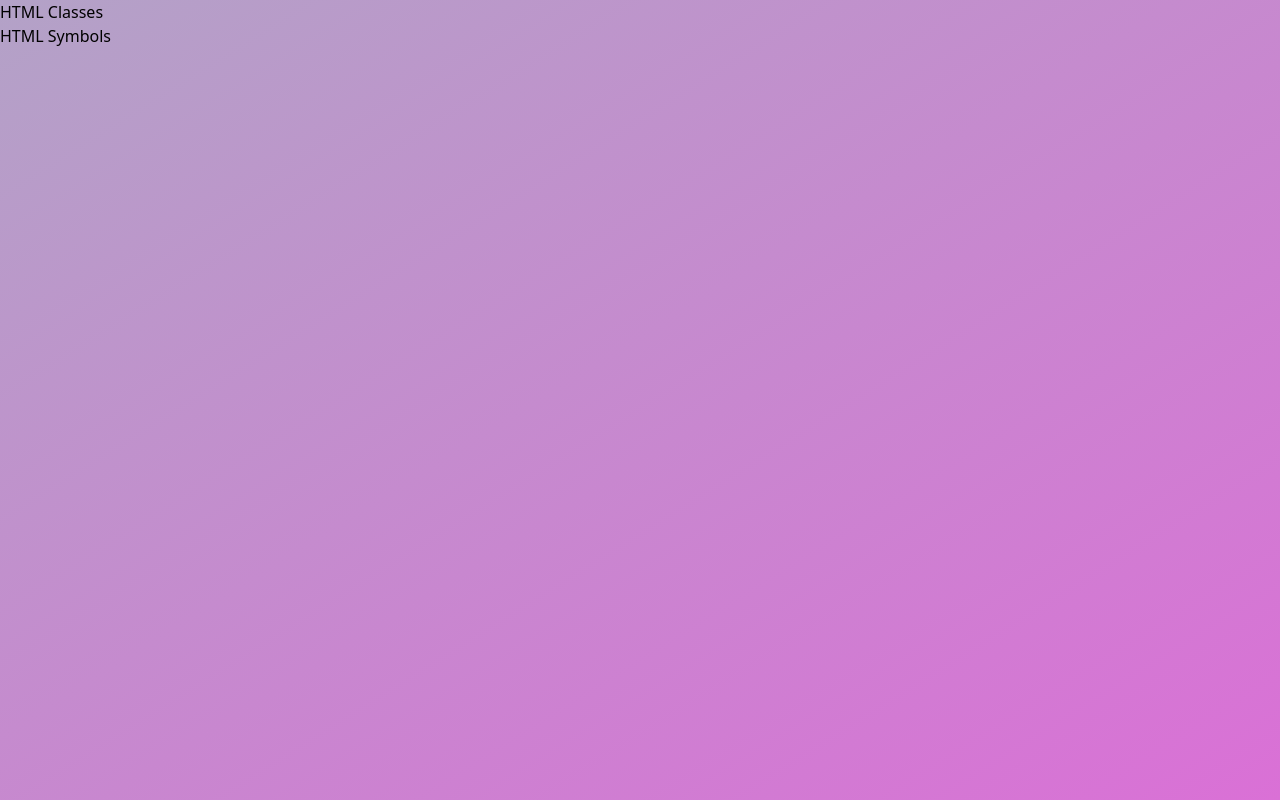
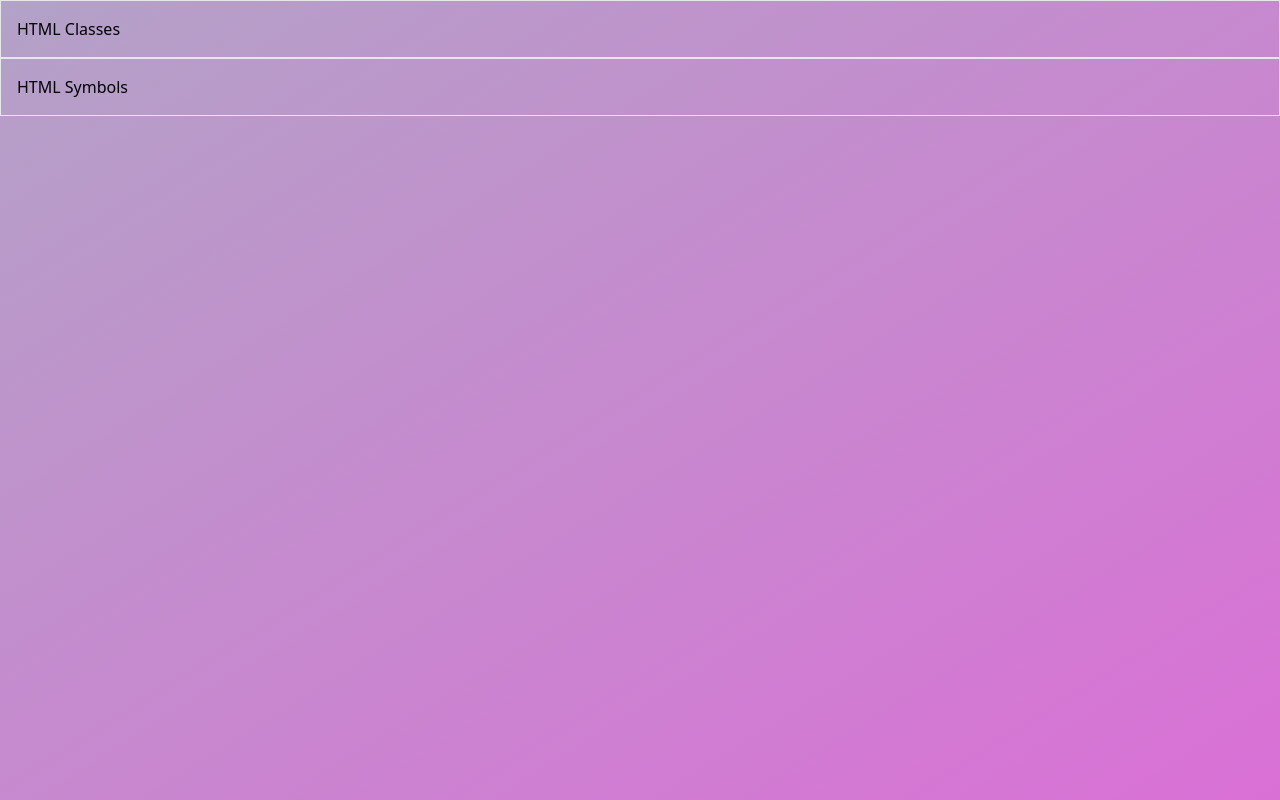
Before and after one commit to Gavhart/plums, a Next.js app: page /notes/1 in a window 1280 px wide. Built offline with nearby package versions, Linux system fonts and the light colour scheme.

Commit message:
Styled [id]/page.tsx

```diff
--- a/src/app/notes/[id]/page.tsx
+++ b/src/app/notes/[id]/page.tsx
@@ -9,7 +9,11 @@ const Page = ({ params }: { params: { id: string } }) => {
         .map((folder) => (
           <div key={folder.id}>
             {folder.notes.map((note) => (
-              <div key={note.id}>{note.title}</div>
+              <div key={note.id}>
+                <p className="border py-4 px-4 flex flex-col gap-4">
+                  {note.title}
+                </p>
+              </div>
             ))}
           </div>
         ))}
```
